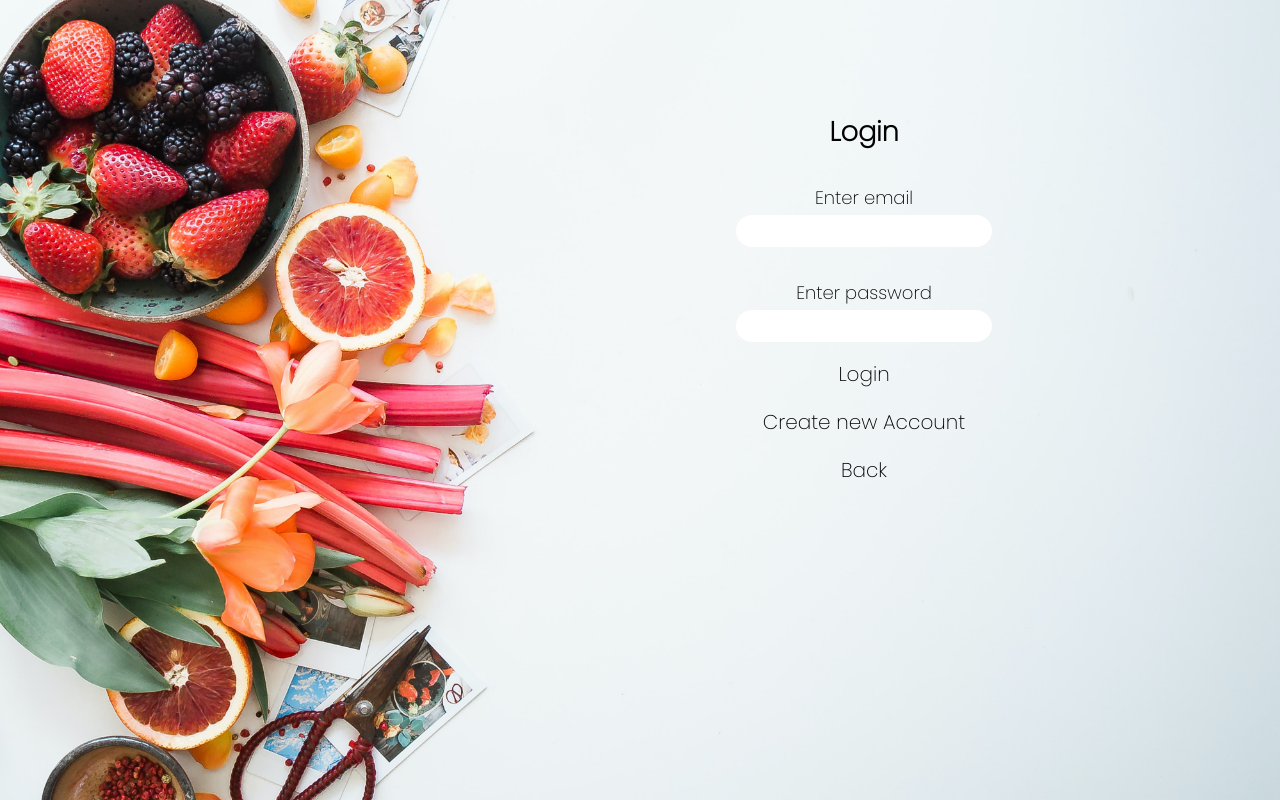
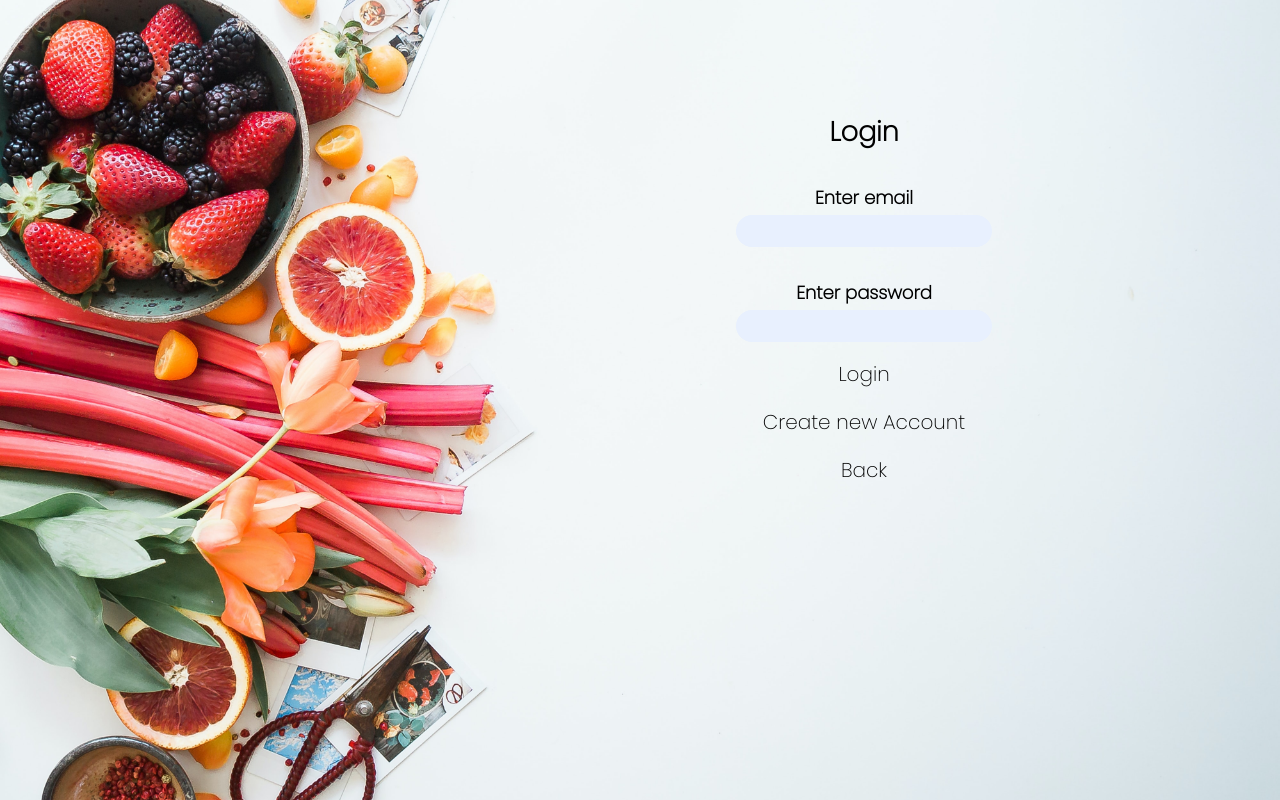
Before and after one commit to patchinator/food-test-app, a Next.js app: page /auth/log-in in a window 1280 px wide. Built offline with nearby package versions, Linux system fonts and the light colour scheme.

Commit message:
finished styling on auth form

```diff
--- a/components/Auth/AuthForm.js
+++ b/components/Auth/AuthForm.js
@@ -17,8 +17,6 @@ const AuthForm = () => {
 
   const router = useRouter();
   const authCtx = useContext(AuthContext);
-
-  console.log(authCtx);
 
   const authModeHandler = () => {
     setIsLogin((prevState) => !prevState);
--- a/components/Auth/AuthForm.module.scss
+++ b/components/Auth/AuthForm.module.scss
@@ -27,6 +27,7 @@
     label {
       display: block;
       padding-bottom: 0.25rem;
+      font-weight: bold;
     }
 
     input {
@@ -36,6 +37,7 @@
       border-radius: 1rem;
       border: none;
       font-size: 16px;
+      background: rgb(232, 240, 254);
     }
   }
 
```
